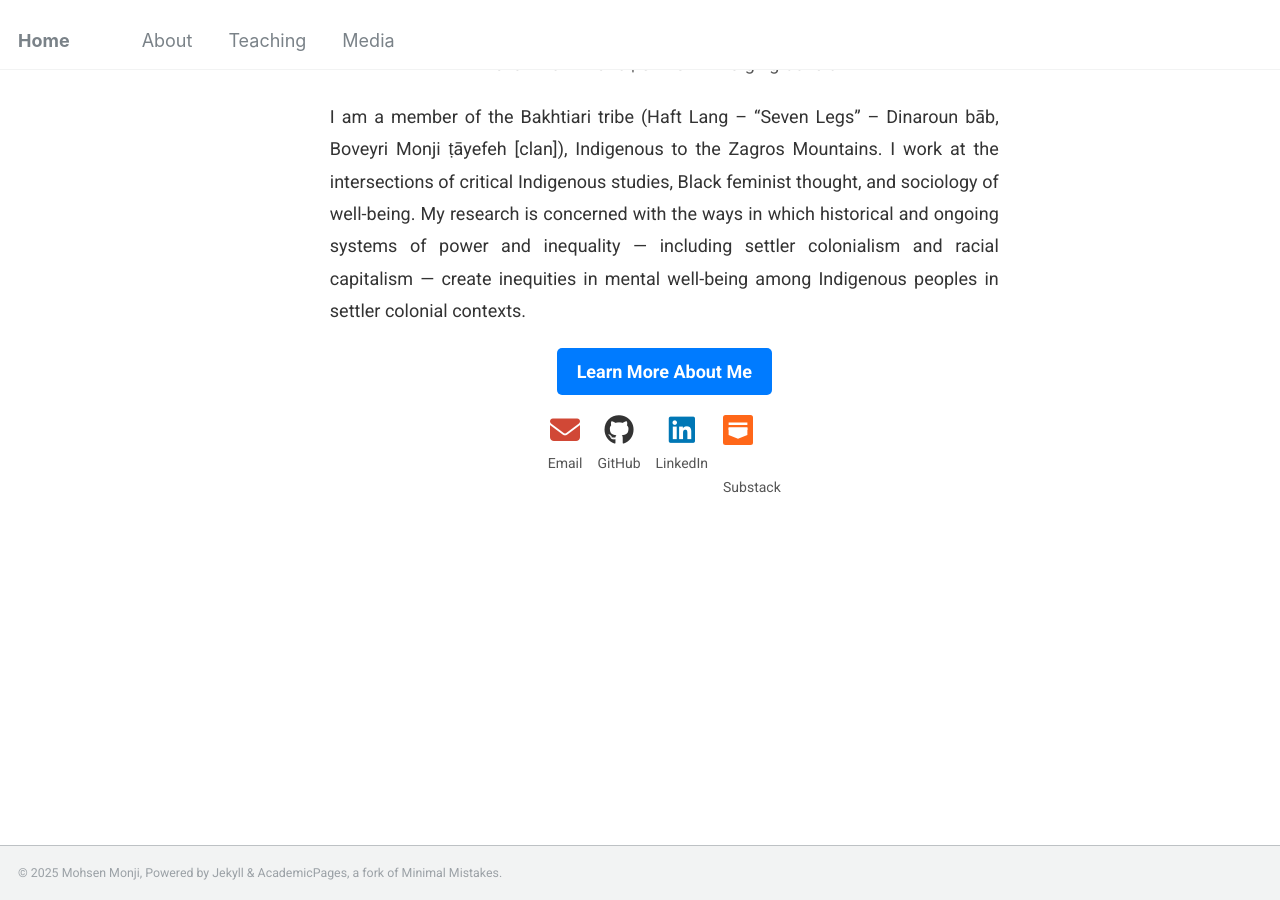
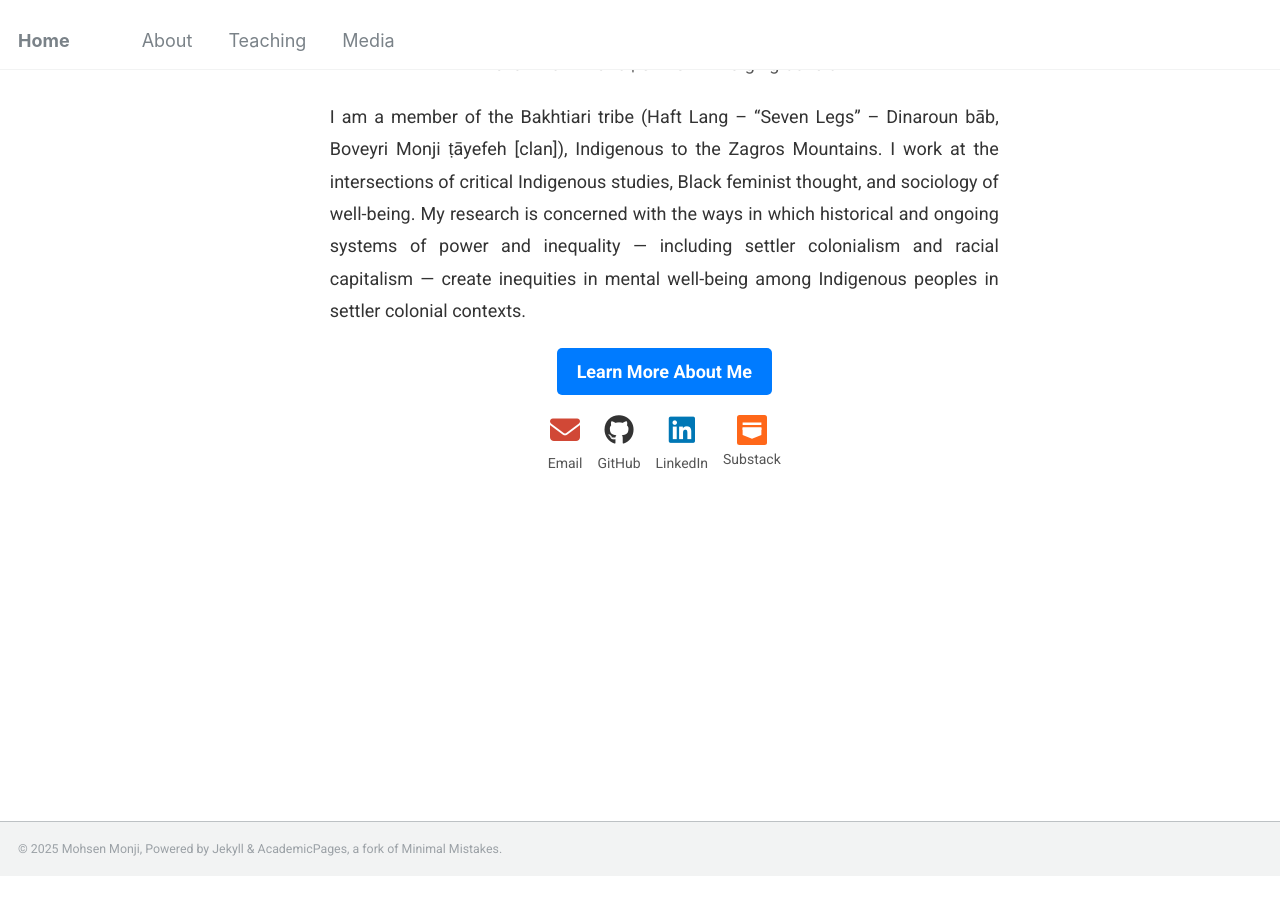
Before and after one commit to Mohsnmonji/mohsnmonji.github.io, a Jekyll site: the page built from _pages/front.md, in a window 1280 px wide and 900 px high, scrolled down 612 px. Built offline with Jekyll 4.4.1, drawn with Linux system fonts in a browser that asks for light colours; after the commit the page ends 1488 px from its top, so only the background shows below that.

Commit message:
Update front.md

```diff
--- a/_pages/front.md
+++ b/_pages/front.md
@@ -60,22 +60,22 @@ hide_avatar: true
         <span style="font-size:14px; color:#555;">LinkedIn</span>
       </a>
     </div>
-    <div style="text-align:center;">
-      <a href="https://substack.com/@mohsenmonji?r=2g4qgz&utm_medium=ios&utm_source=profile"
-         target="_blank" style="text-decoration:none;">
-        <!-- Inline Substack-style icon -->
-        <svg width="30" height="30" viewBox="0 0 48 48" xmlns="http://www.w3.org/2000/svg" aria-hidden="true" style="display:block;">
-          <!-- Orange square background -->
-          <rect x="0" y="0" width="48" height="48" rx="4" ry="4" fill="#FF6719"/>
-          <!-- The 3 white horizontal bars / "stack" -->
-          <rect x="9" y="12" width="30" height="4" fill="#FFFFFF"/>
-          <rect x="9" y="20" width="30" height="4" fill="#FFFFFF"/>
-          <!-- Bottom page shape -->
-          <path d="M9 20v12l15 6 15-6V20h-30z" fill="#FFFFFF"/>
-        </svg>
-        <br>
-        <span style="font-size:14px; color:#555;">Substack</span>
-      </a>
-    </div>
+  <div style="text-align:center;">
+  <a href="https://substack.com/@mohsenmonji?r=2g4qgz&utm_medium=ios&utm_source=profile"
+     target="_blank" style="text-decoration:none; display:inline-flex; flex-direction:column; align-items:center; justify-content:center;">
+    <!-- Inline Substack-style icon -->
+    <svg width="30" height="30" viewBox="0 0 48 48" xmlns="http://www.w3.org/2000/svg" aria-hidden="true"
+         style="display:block; margin-bottom:4px;">
+      <!-- Orange square background -->
+      <rect x="0" y="0" width="48" height="48" rx="4" ry="4" fill="#FF6719"/>
+      <!-- The 3 white horizontal bars -->
+      <rect x="9" y="12" width="30" height="4" fill="#FFFFFF"/>
+      <rect x="9" y="20" width="30" height="4" fill="#FFFFFF"/>
+      <!-- Bottom page shape -->
+      <path d="M9 20v12l15 6 15-6V20h-30z" fill="#FFFFFF"/>
+    </svg>
+    <span style="font-size:14px; color:#555;">Substack</span>
+  </a>
+</div>
   </div><!-- /social links -->
 </div><!-- /page container -->
```
